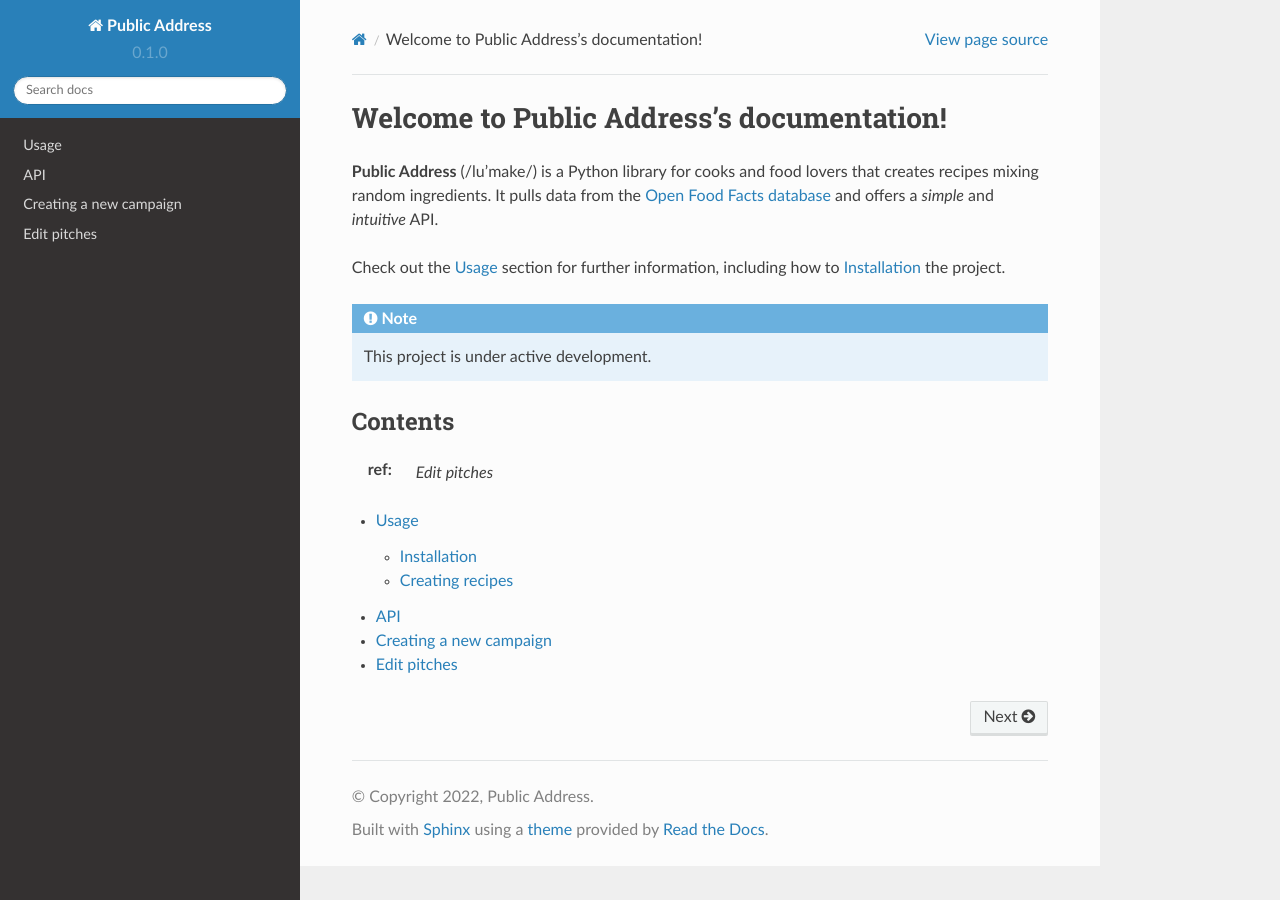
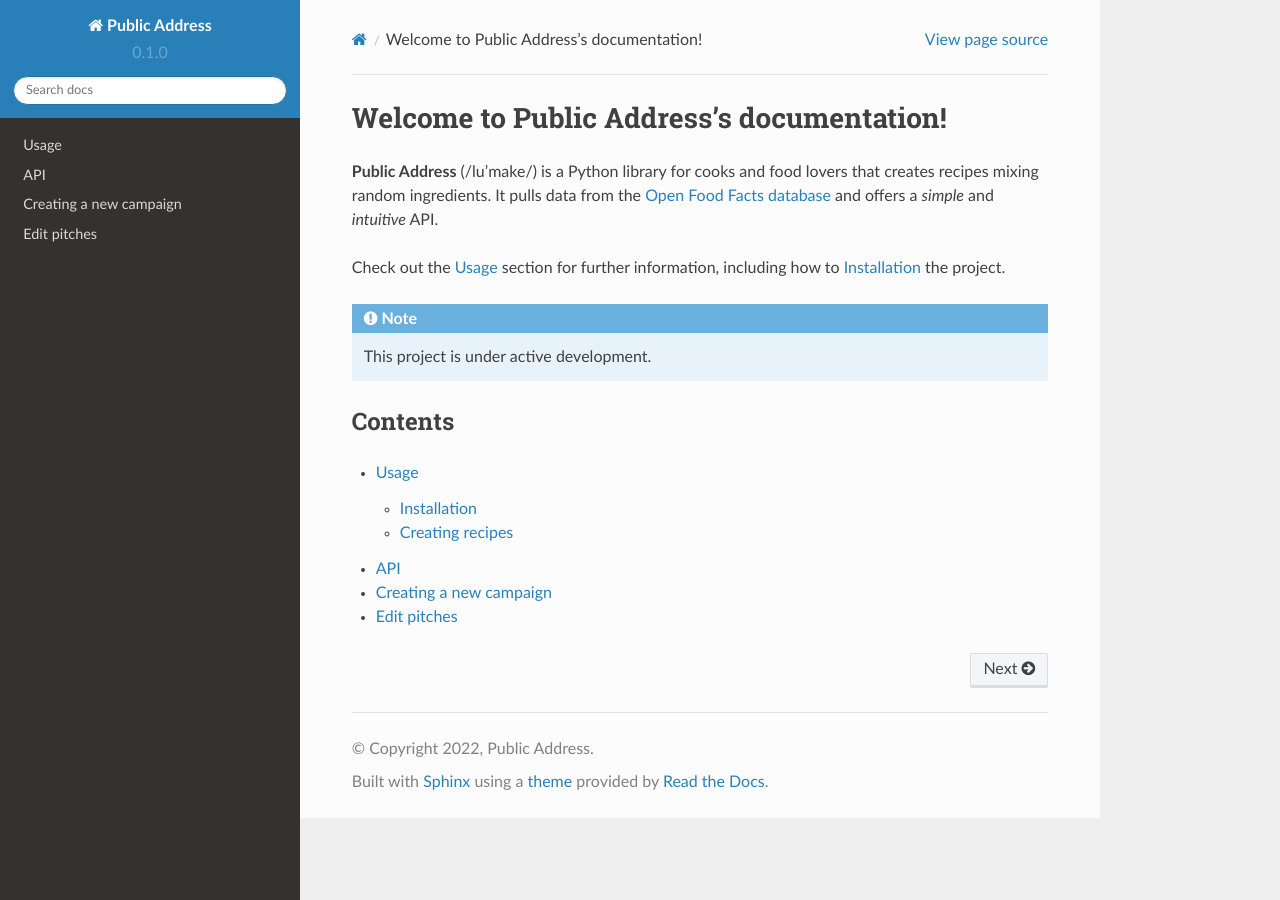
Before and after one commit to Public-Address/docs, a Sphinx documentation site: the page built from docs/source/index.rst, in a window 1280 px wide. Built offline with Sphinx 7.4.7 and the Read the Docs theme 2.0.0, drawn with Linux system fonts in a browser that asks for light colours.

Commit message:
Fixed names

```diff
--- a/docs/source/index.rst
+++ b/docs/source/index.rst
@@ -16,9 +16,6 @@
 Contents
 --------
 
-:ref: `Edit pitches`
-
-
 .. toctree::
 
    usage
```
